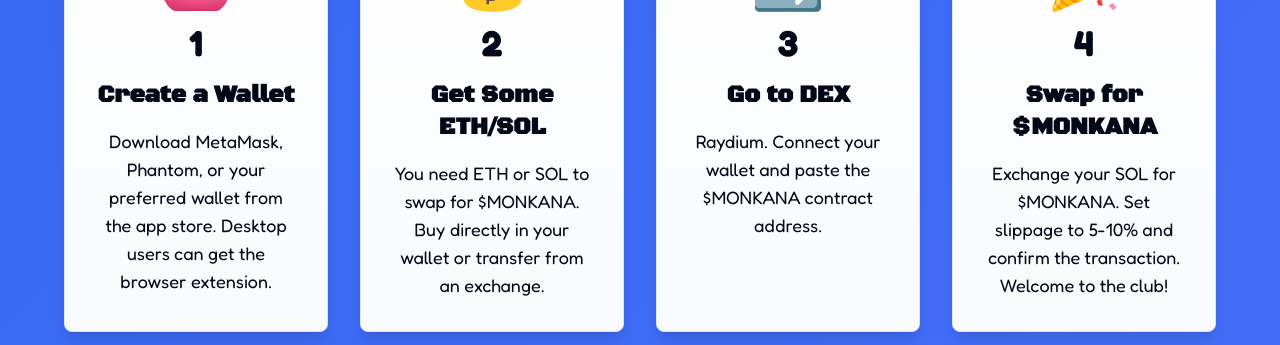
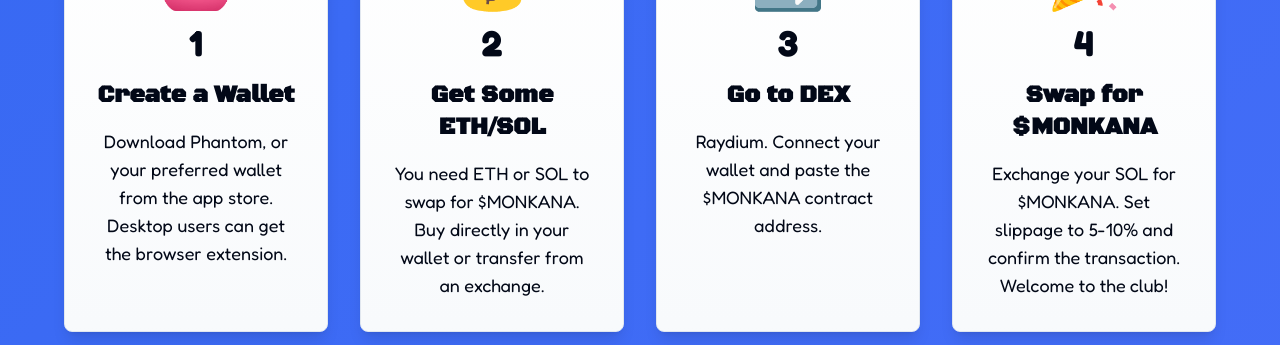
Before and after one commit to popoahinos-design/monkana-sol, a React (Vite) app: page / in a window 1280 px wide. Shown: the part 3440-3785 px from the top of the page. Built offline with nearby package versions, Linux system fonts and the light colour scheme; the HTML template or start-up script is replaced by a standard one.

Commit message:
Update wallet instructions

```diff
--- a/src/components/HowToBuy.tsx
+++ b/src/components/HowToBuy.tsx
@@ -28,7 +28,7 @@ const HowToBuy = () => {
     {
       number: "1",
       title: "Create a Wallet",
-      description: "Download MetaMask, Phantom, or your preferred wallet from the app store. Desktop users can get the browser extension.",
+      description: "Download Phantom, or your preferred wallet from the app store. Desktop users can get the browser extension.",
       icon: "👛"
     },
     {
```
